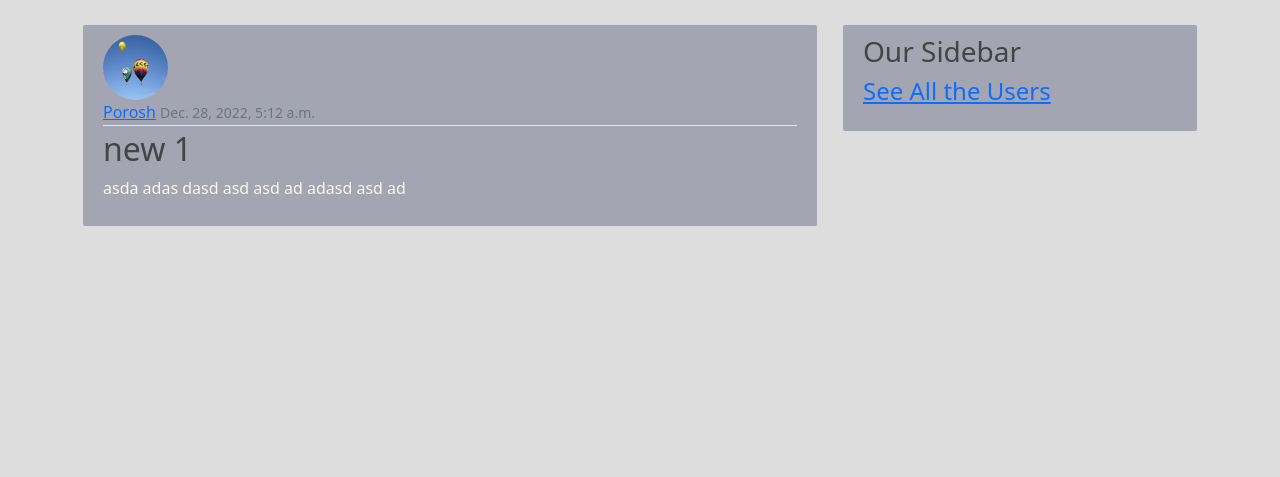
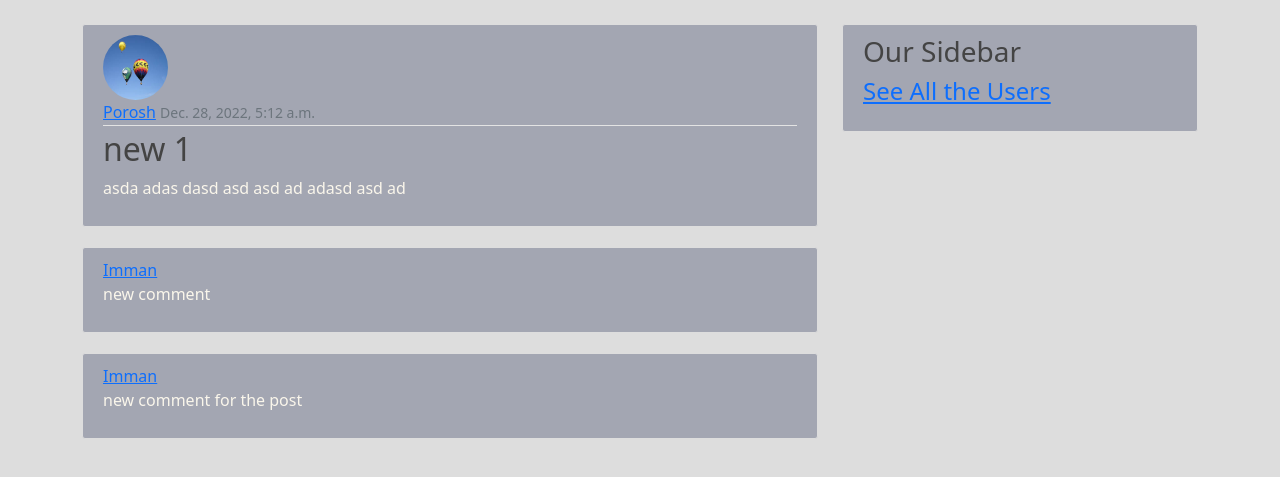
Before and after one commit to Porosh45/Blog-Django, a Django app: page /post/3/ in a window 1280 px wide. Shown: the part 56-533 px from the top of the page. Run offline with Django 4.2, Linux system fonts and the light colour scheme; data comes from the database, SQL or seed files in the repository; both versions use the stored data as it was after the commit.

Commit message:
comment updated

```diff
--- a/Blogger/admin.py
+++ b/Blogger/admin.py
@@ -1,4 +1,5 @@
 from django.contrib import admin
-from .models import Post
+from .models import Post,Comment
 
 admin.site.register(Post)
+admin.site.register(Comment)
--- a/Blogger/models.py
+++ b/Blogger/models.py
@@ -9,17 +9,17 @@ class Post(models.Model):
     date_posted = models.DateTimeField(default=timezone.now)
     author = models.ForeignKey(User, on_delete=models.CASCADE)
 
-
     def __str__(self):
         return self.title
 
     def get_absolute_url(self):
         return reverse('post-detail', kwargs = {'pk': self.pk})
 
-# class Comment(models.Model):
-#     post = models.ForeignKey(to= Post, on_delete= models.CASCADE)
-#     body = models.CharField(max_length=200)
-#     user = models.ForeignKey(to = User, on_delete=models.CASCADE)
-#
-#     def get_absolute_url(self):
-#         return reverse('comment-detail', kwargs={'pk': self.pk})
+class Comment(models.Model):
+    user = models.ForeignKey(User, on_delete=models.CASCADE)
+    post = models.ForeignKey(Post, on_delete=models.CASCADE)
+    content = models.CharField(max_length=500)
+    date_posted = models.DateTimeField(default=timezone.now)
+
+    def __str__(self):
+        return self.content
--- a/Blogger/templates/Blogger/Post_detail.html
+++ b/Blogger/templates/Blogger/Post_detail.html
@@ -1,18 +1,26 @@
 {% extends "Blogger/base.html" %}
 {% block content %}
         <article class="media content-section">
-            <img class="rounded-circle article-img" src = "{{ object.author.profile.image.url }}">
+            <img class="rounded-circle article-img" src = "{{ post.author.profile.image.url }}">
           <div class="media-body">
             <div class="article-metadata">
-              <a class="mr-2" href="{% url 'profile' %}">{{ object.author }}</a>
-              <small class="text-muted">{{ object.date_posted }}</small>
-                {% if object.author == user %}
-                    <a class = "btn btn-secondary btn-sm mt-1 mb-1" href = "{% url 'post-update' object.id %}"> Update</a>
-                    <a class = "btn btn-danger btn-sm mt-1 mb-1" href = "{% url 'post-delete' object.id %}"> Delete</a>
+              <a class="mr-2" href="{% url 'profile' %}">{{ post.author }}</a>
+              <small class="text-muted">{{ post.date_posted }}</small>
+                {% if post.author == user %}
+                    <a class = "btn btn-secondary btn-sm mt-1 mb-1" href = "{% url 'post-update' post.id %}"> Update</a>
+                    <a class = "btn btn-danger btn-sm mt-1 mb-1" href = "{% url 'post-delete' post.id %}"> Delete</a>
                 {% endif %}
             </div>
-            <h2>{{ object.title }}</h2>
-            <p class="article-content">{{ object.content }}</p>
+            <h2>{{ post.title }}</h2>
+            <p class="article-content">{{ post.content }}</p>
           </div>
         </article>
+    <div>
+        {% for comment in comments %}
+            <article class = "content-section">
+                <a class="mr-2" href="{% url 'profile' %}">{{ comment.user }}</a>
+                <p>{{comment.content}}</p>
+            </article>
+        {% endfor%}
+    </div>
 {% endblock content %}
--- a/Blogger/views.py
+++ b/Blogger/views.py
@@ -1,6 +1,6 @@
 from django.shortcuts import render, get_object_or_404, redirect
 from django.http import HttpResponse
-from .models import Post
+from .models import Post, Comment
 from django.views.generic import ListView, DetailView, CreateView, UpdateView, DeleteView
 from django.contrib.auth.mixins import LoginRequiredMixin, UserPassesTestMixin
 from django.contrib.auth.models import User
@@ -48,6 +48,26 @@ class UserPostListView(ListView):
 
 class PostDetailView(DetailView):
     model = Post
+    template_name = 'Blogger/Post_detail.html'
+    # comments = Comment.objects.all()
+    # dict = {
+    #     'post': 'post',
+    #     'comments': 'comments'
+    # }
+    # context_object_name = 'dict'
+    # print(dict)
+    # def get_queryset(self):
+    #     post = get_object_or_404(Post, id = self.kwargs.get('pk'))
+    #     # print(post)
+    #     var = Comment.objects.filter(post=post)
+    #     # print(var)
+    #     return var
+    def get_context_data(self, **kwargs):
+        context = super().get_context_data(**kwargs)
+        post = get_object_or_404(Post, id = self.kwargs.get('pk'))
+        context['comments'] = Comment.objects.filter(post=post)
+        return context
+
 
 
 # @login_required
--- a/User/models.py
+++ b/User/models.py
@@ -5,7 +5,6 @@ from PIL import Image
 class Profile(models.Model):
     user = models.OneToOneField(User, on_delete=models.CASCADE)
     image = models.ImageField(default='default.jpg', upload_to = 'profile_pics/')
-
 
     def __str__(self):
         return f'{self.user.username} Profile'
```
Also changed, not shown: whole.json (deleted, +0 -1 lines), Blogger/migrations/0001_initial.py, User/migrations/0001_initial.py, db.sqlite3.
